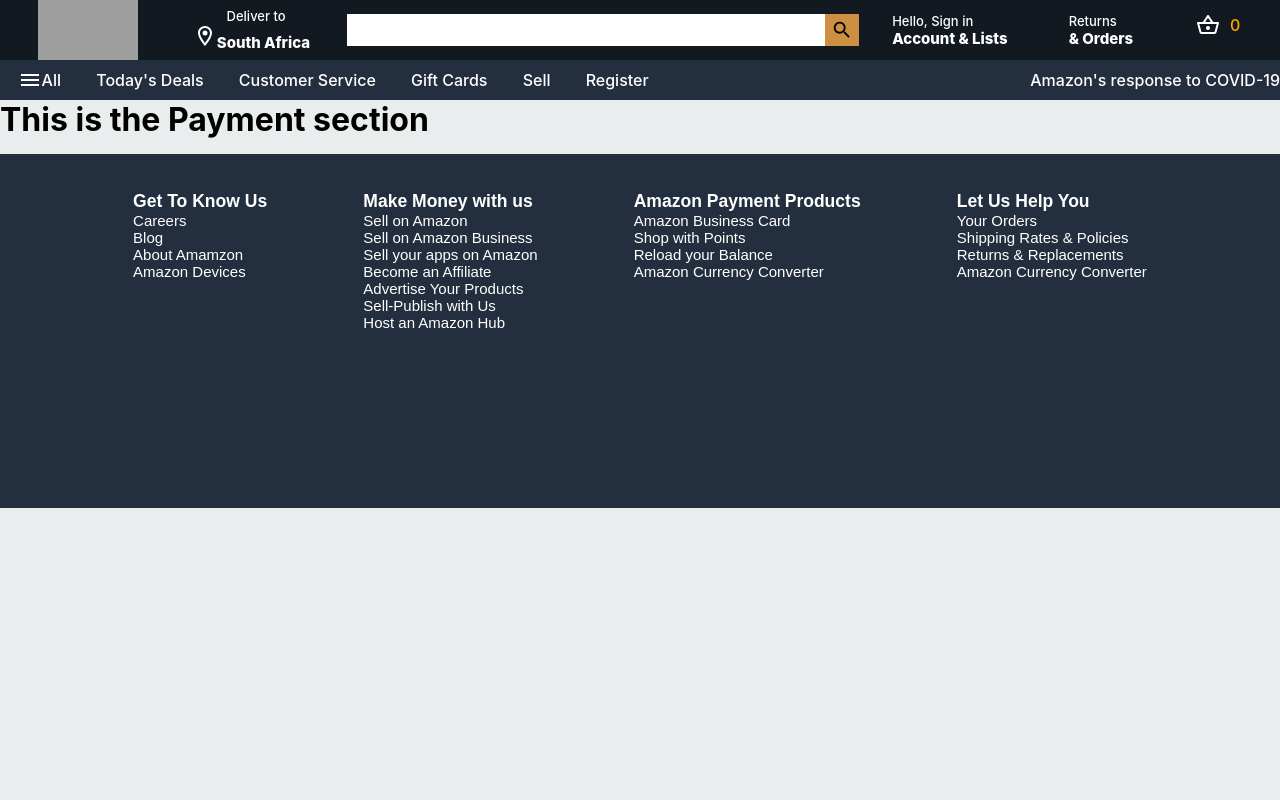
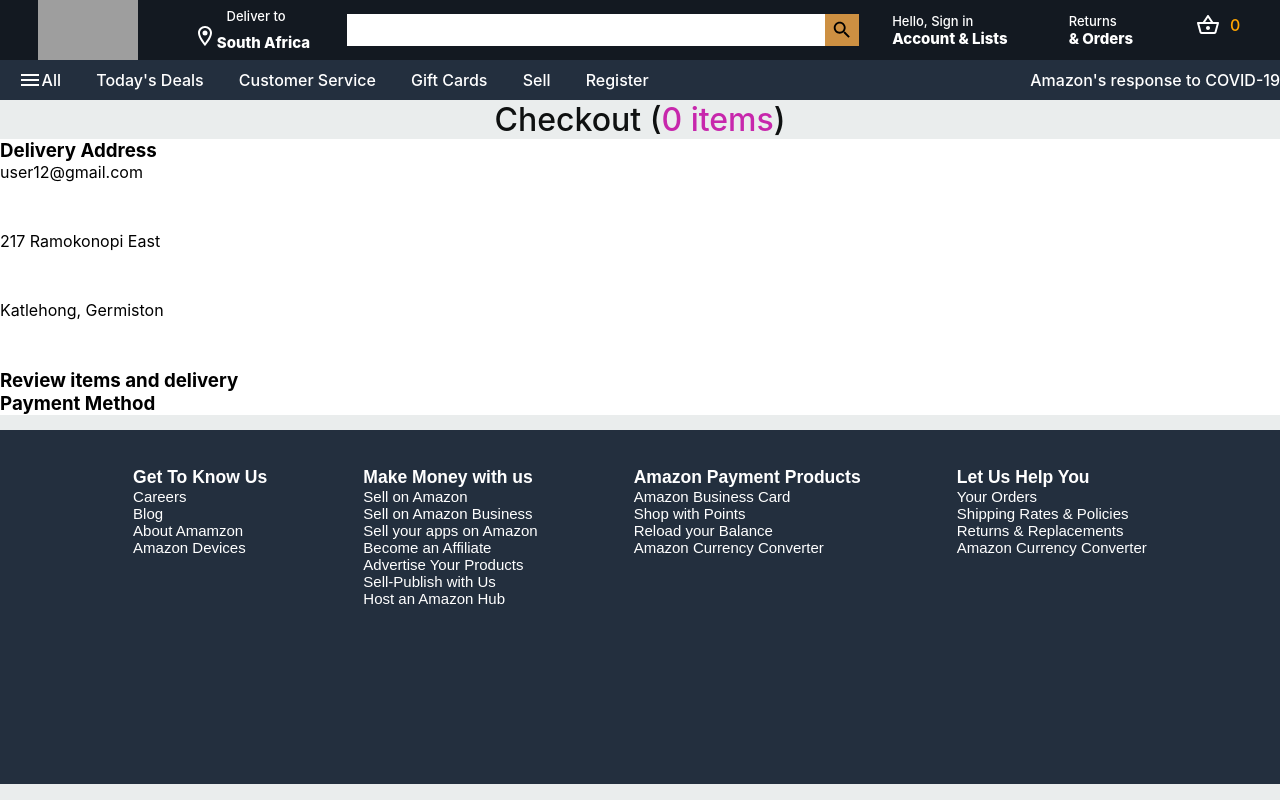
Before and after one commit to UnityGameDesign-max/Amazon_clone, a React (Create React App) app in the folder frontend/: page /payments in a window 1280 px wide. Built offline with nearby package versions, Linux system fonts and the light colour scheme; grey boxes are pictures that could not be loaded.

Commit message:
updated Payments js file

```diff
--- a/frontend/src/Payments/Payments.js
+++ b/frontend/src/Payments/Payments.js
@@ -1,10 +1,59 @@
 import React from 'react'
 import './Payments.css'
+import { useStateValue } from '../StateProvider/StateProvider'
+import { getBasketTotal } from '../Reducer/Reducer'
+import CheckoutProduct from '../CheckoutProduct/CheckoutProduct'
 
 function Payments() {
+
+    const [{basket}, dispatch] = useStateValue();
+
     return (
         <div className="payments">
-            <h1>This is the Payment section</h1>
+            <h2 className="checkout_title">Checkout (<span className="items">{basket.length} items</span>)</h2>
+            <div className="payment_container">
+                <div className="payment_section">
+                    <div className="payment_address_title">
+                        <h3>Delivery Address</h3>
+                    </div>
+
+                    <div className="payment_address">
+                        <p>user12@gmail.com</p>
+                        <p>217 Ramokonopi East</p>
+                        <p>Katlehong, Germiston</p>
+                    </div>
+                </div>
+
+
+                <div className="payment_section">
+                    <h3>Review items and delivery</h3>
+
+                    <div className="payment_item">
+                        {basket.map(item =>(
+                            <CheckoutProduct
+                                id= {item.id}
+                                product_image= {item.product_image}
+                                price_dollar= {item.price_dollar}
+                                price_cent= {item.price_cent}
+                                product_description= {item.product_description}
+                            />
+                        ))}
+                    </div>
+
+                </div>
+
+                <div className="payment_section">
+                    <div className="payment_title">
+                        <h3>Payment Method</h3>
+                    </div>
+
+                    <div className="payment_details">
+                        {/* Stripe */}
+                    </div>
+
+                </div>
+
+            </div>
 
         </div>
     )
```
